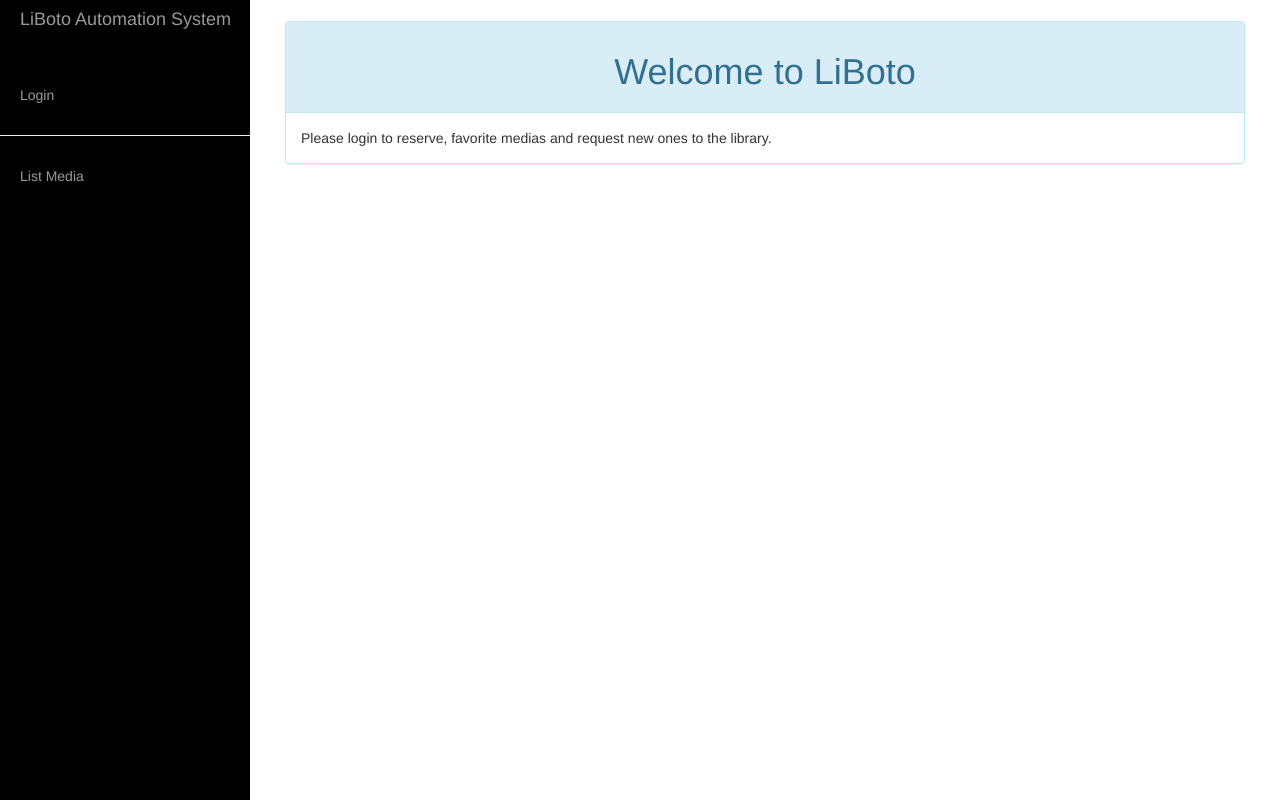
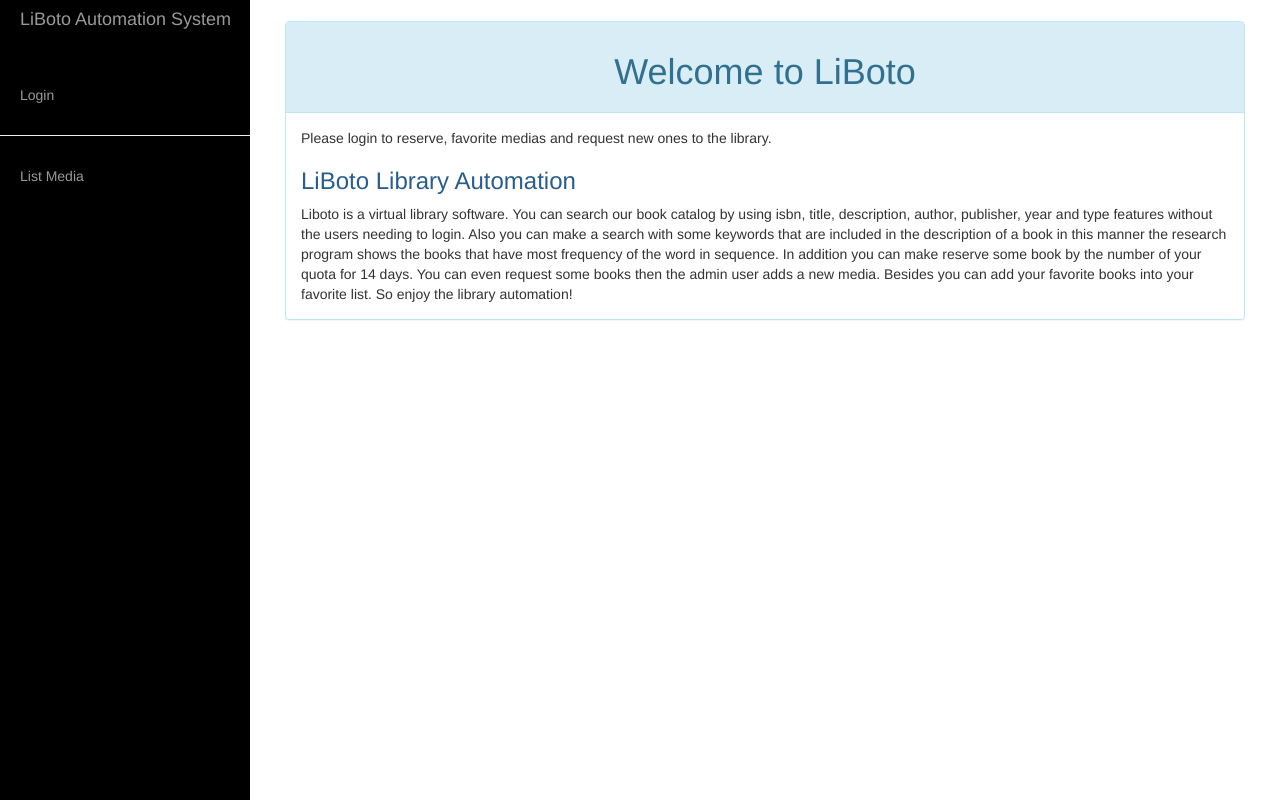
Before and after one commit to fsebile/liboto, a Django app: page / in a window 1280 px wide. Run offline with Django 3.2, Linux system fonts and the light colour scheme; parts of the project's set-up code (start-up, migrations or seed data) failed here and were passed over; some libraries are stand-ins or nearby versions.

Commit message:
Better greeting message.

```diff
--- a/templates/main/home.html
+++ b/templates/main/home.html
@@ -5,7 +5,9 @@
             <h1>Welcome to LiBoto</h1>
         </div>
         <div class="panel-body">
-            Please login to reserve, favorite medias and request new ones to the library.
+            Please login to reserve, favorite medias and request new ones to the library. <br/>
+            <h3 style="color: #285e8e">LiBoto Library Automation</h3>
+            Liboto is a virtual library software. You can search our book catalog by using isbn, title, description, author, publisher, year and type features without the users needing  to login. Also you can make a search with some keywords that are included in the description of a book in this manner the research program shows the books that have most frequency of the word in sequence. In addition you can make reserve some book by the number of your quota for 14 days. You can even request some books then the admin user adds a new media. Besides you can add your favorite books into your favorite list. So enjoy the library automation!
         </div>
     </div>
 {% endblock content %}
```
